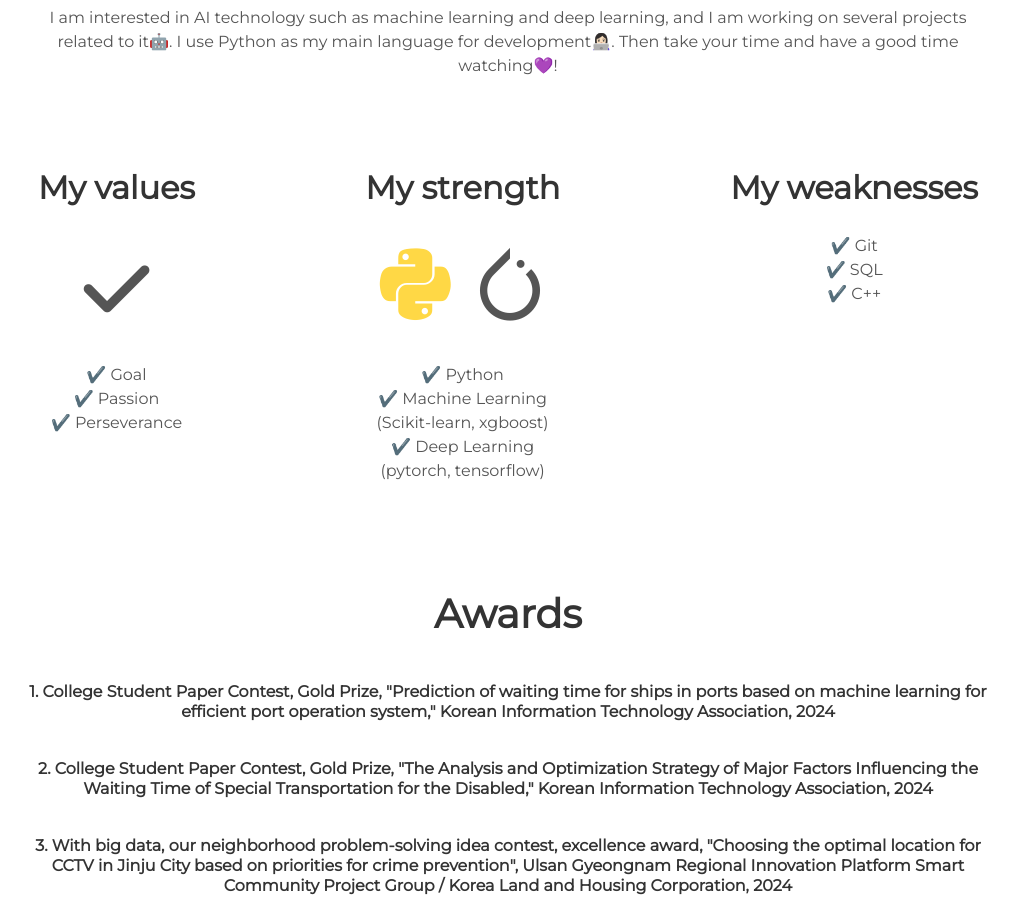
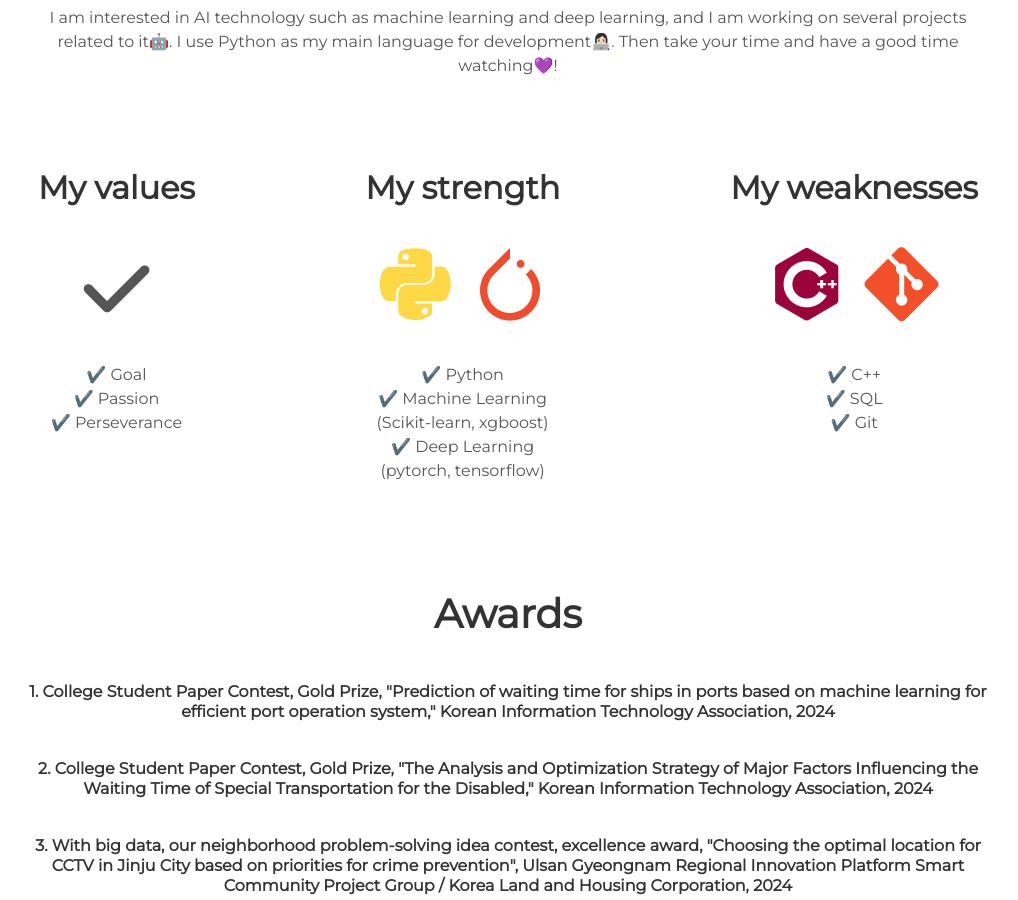
Before and after one commit to alsghk05/alsghk05.github.io, a Jekyll site: the page built from index.html, in a window 1280 px wide and 900 px high, scrolled down 1051 px. Shown: the whole window, without its empty margins (132-1150 px from the left). Built offline with Jekyll 4.4.1, drawn with Linux system fonts in a browser that asks for light colours.

Commit message:
Update about.html

```diff
--- a/_includes/about.html
+++ b/_includes/about.html
@@ -15,7 +15,8 @@
     <div class="tech">
       <h2>My strength</h2>
       <i class="devicon-python-plain colored"></i>
-      <i class="devicon-pytorch-original"></i>
+      <i class="devicon-scikitlearn-plain colored"></i>
+      <i class="devicon-pytorch-original colored"></i>
       <p>
         ✔️ Python <br>
         ✔️ Machine Learning <br> (Scikit-learn, xgboost) <br>
@@ -24,11 +25,13 @@
     </div>
     <div class="tech">
       <h2>My weaknesses</h2>
+      <i class="devicon-cplusplus-plain colored"></i>
       <i class="devicon-mysql-original colored"></i>
+      <i class="devicon-git-plain colored"></i>
       <p>
+        ✔️ C++ <br>
+        ✔️ SQL <br>
         ✔️ Git <br>
-        ✔️ SQL <br>
-        ✔️ C++ <br>
       </p>
     </div>
 </div>
```
